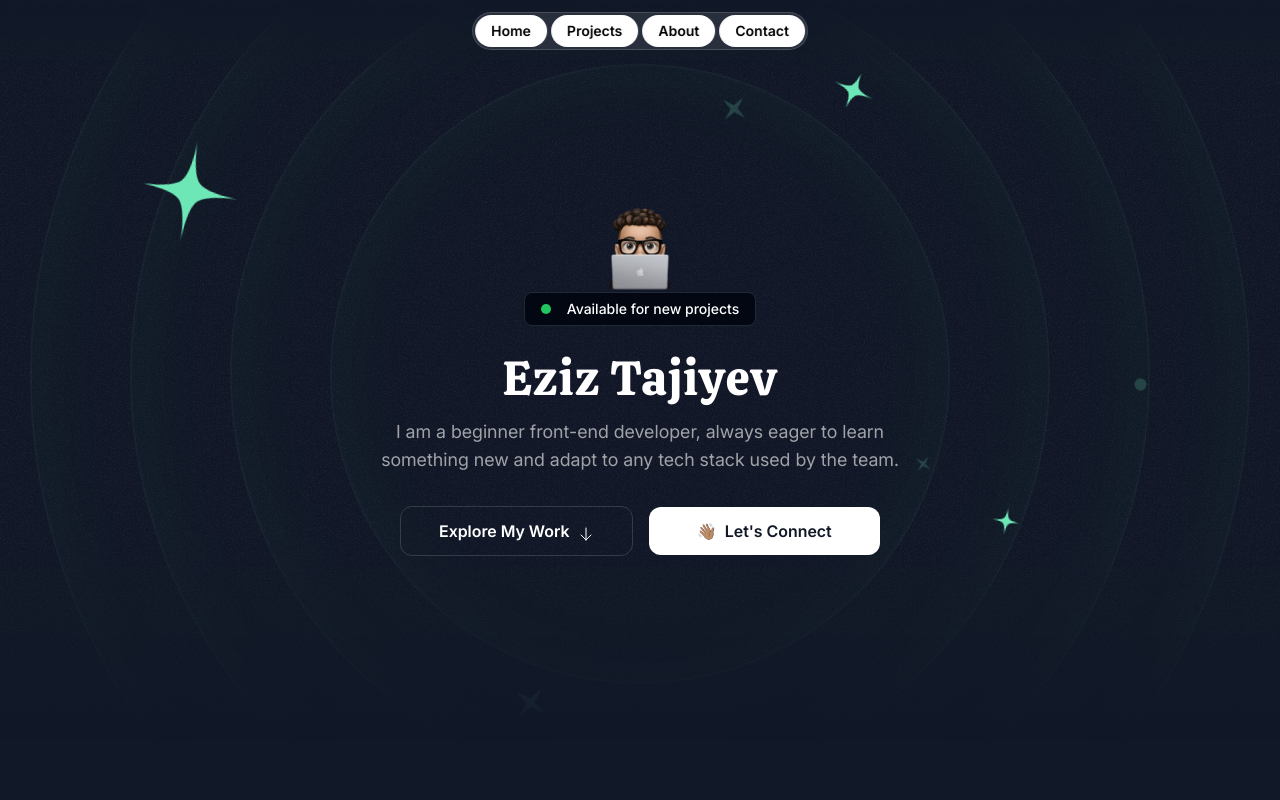
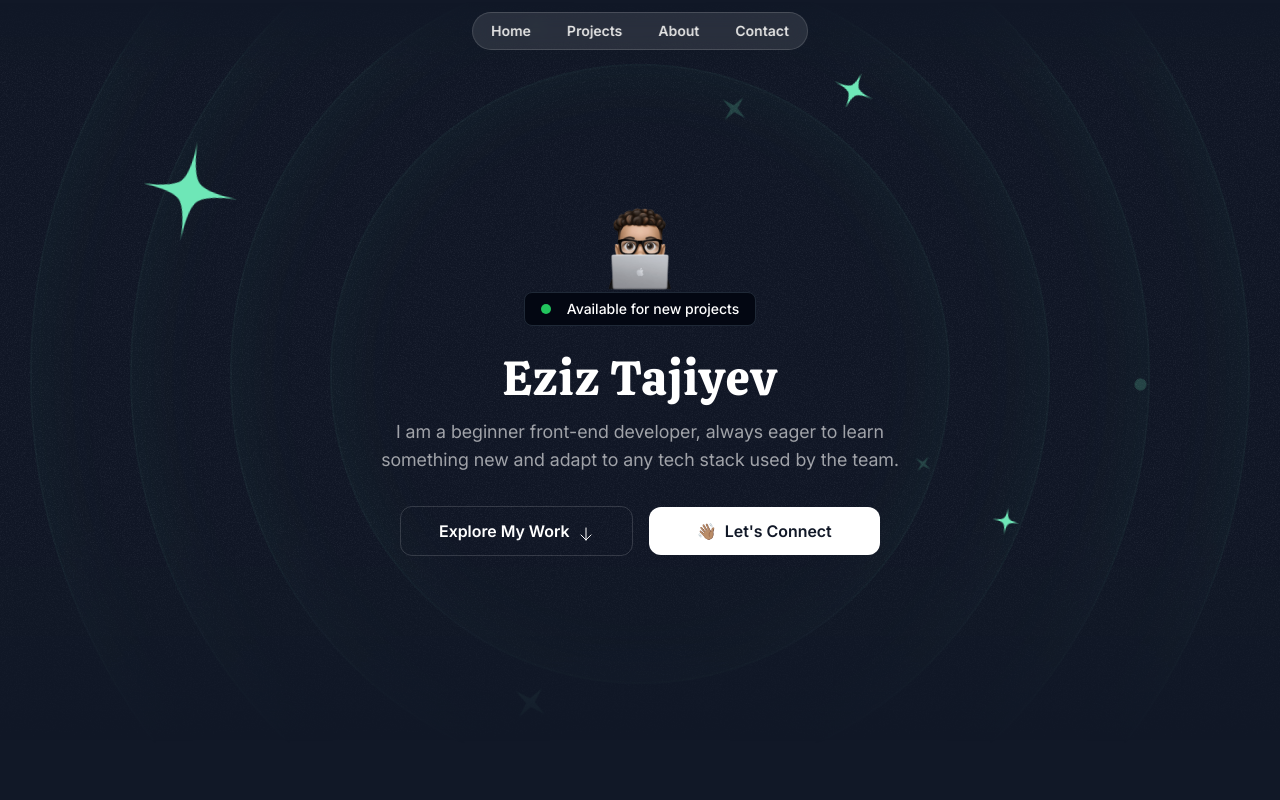
Before and after one commit to eziz-tajiev/Portfolio, a Next.js app: page / in a window 1280 px wide. Shown: the top 800 px of the page. Built offline with nearby package versions, Linux system fonts and the light colour scheme.

Commit message:
fixed bug with Header active tabs

```diff
--- a/src/sections/Header.tsx
+++ b/src/sections/Header.tsx
@@ -1,20 +1,7 @@
-// export const Header = () => {
-//   return (
-//    <div className="flex justify-center items-center fixed top-3 left-1/2 -translate-x-1/2 z-20">
-//     <nav className="flex gap-1 p-0.5 border border-white/15 rounded-full bg-white/10 backdrop-blur">
-//       <a href="#" className="nav-item">Home</a>
-//       <a href="#" className="nav-item">Projects</a>
-//       <a href="#" className="nav-item">About</a>
-//       <a href="#" className="nav-item bg-white text-gray-900">Contact</a>
-//     </nav>
-//   </div>
-//  );
-// };
 "use client";
 import { useState } from "react";
 import { motion } from "framer-motion";
-import Link from "next/link";
-import { usePathname } from "next/navigation";
+import { useRouter } from "next/navigation";
 
 let tabs = [
   {
@@ -36,21 +23,31 @@ let tabs = [
 ];
 
 export const Header = () => {
+  const [hash, setHash] = useState<string | undefined>(() => {
+    if (window != undefined) return `/${window.location.hash}`;
+  });
+
+  const router = useRouter();
+
   return (
     <header className="flex justify-center items-center fixed top-3 left-1/2 -translate-x-1/2 z-20">
       <nav className="flex gap-1 p-0.5 border border-white/15 rounded-full bg-white/10 backdrop-blur">
         {tabs.map((tab) => (
-          <Link
+          <button
             key={tab.href}
-            href={tab.href}
+            onClick={() => {
+              setHash(tab.href);
+              router.replace(tab.href);
+            }}
             className={`${
-              "" === tab.href ? "" : "hover:text-white/70"
+              hash === tab.href ? "" : "hover:text-white/70"
             } relative nav-item`}
           >
-            {/* {activeTab === tab.id && ( */}
             <motion.div
-              layoutId="active-pill"
-              className="absolute bg-white inset-0"
+              layoutId={"active-pill"}
+              className={`absolute inset-0 ${
+                tab.href == hash ? "bg-white" : ""
+              }`}
               style={{
                 borderRadius: "9999px",
               }}
@@ -63,7 +60,7 @@ export const Header = () => {
             <span className="relative z-10 mix-blend-exclusion">
               {tab.label}
             </span>
-          </Link>
+          </button>
         ))}
       </nav>
     </header>
```
